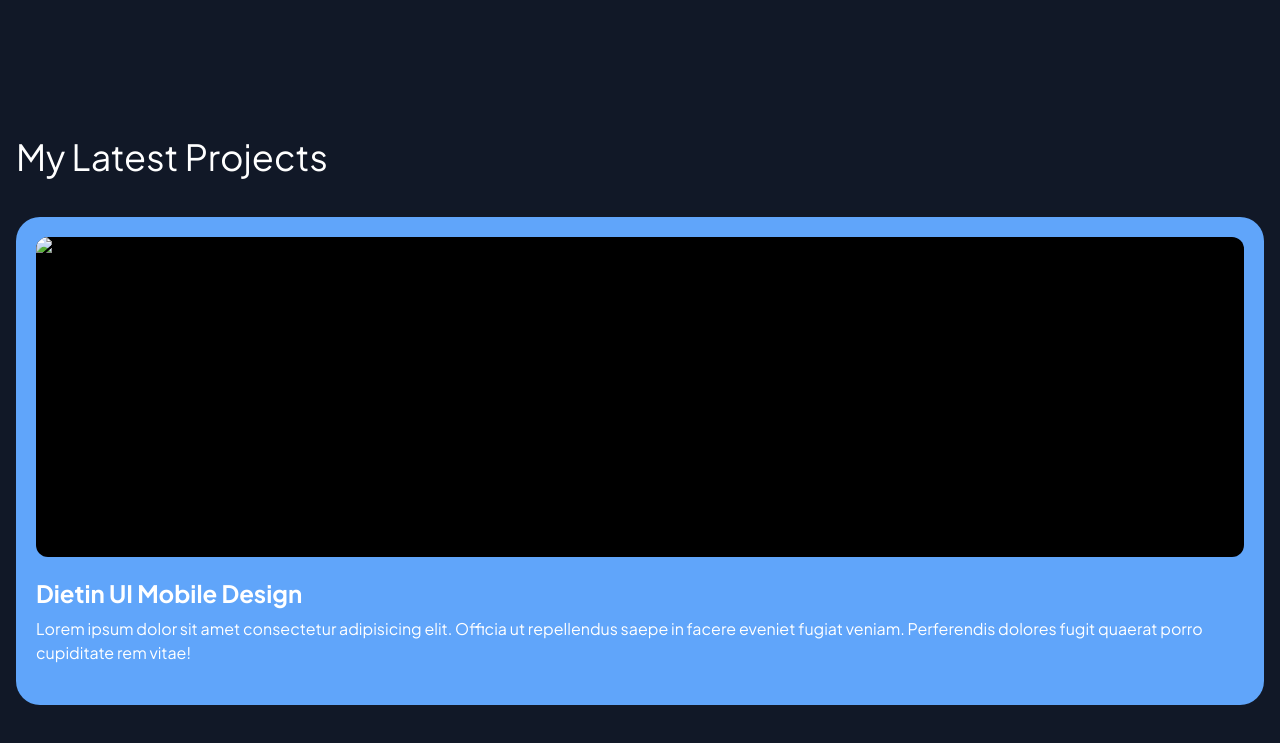
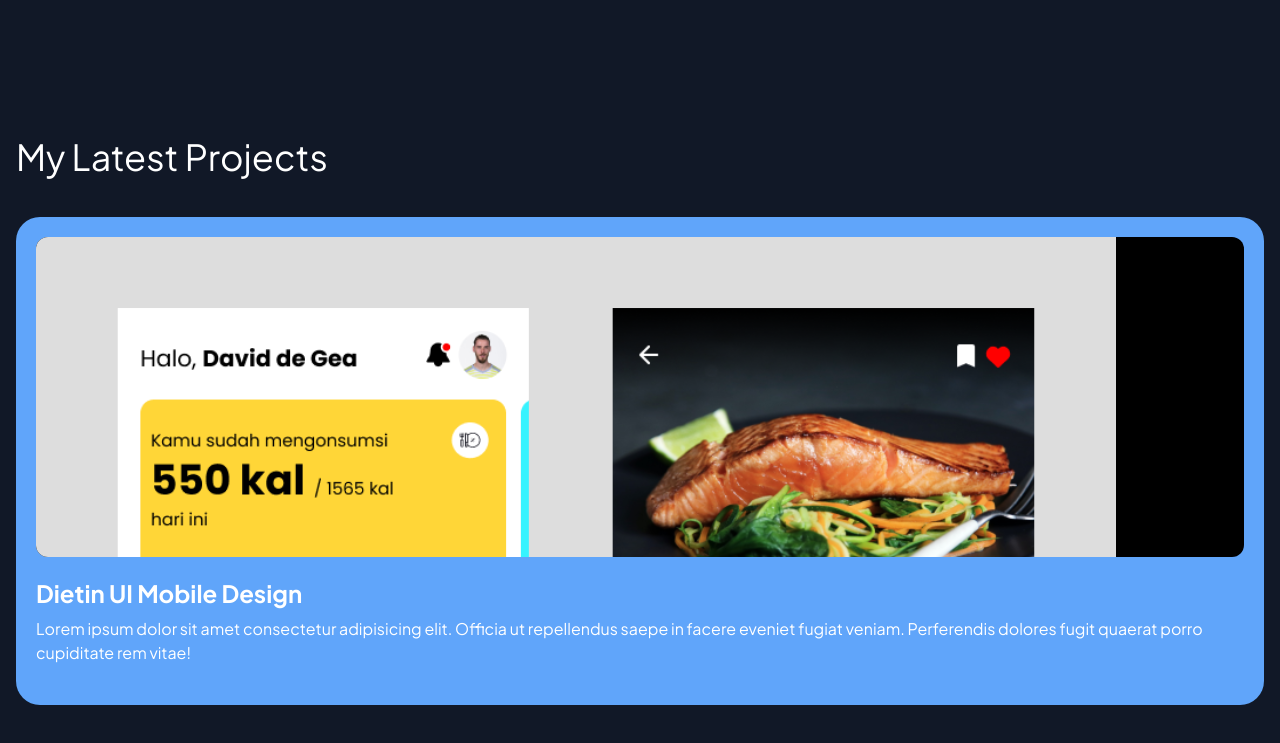
Before and after one commit to shalmanrafli30/portofolio, a website: page index.html in a window 1280 px wide. Shown: the part 1183-1926 px from the top of the page. Drawn offline with nearby package versions, Linux system fonts and the light colour scheme.

Commit message:
coba filepath

```diff
--- a/index.html
+++ b/index.html
@@ -109,7 +109,7 @@
                     <div class="relative bg-blue-400 p-5 rounded-3xl">
                         <div class="overflow-hidden h-80 w-full rounded-xl cursor-pointer bg-black">
                             <a href="#">
-                                <img src="-" alt="Dietin Mobile UI Design" class="object-cover object-top">
+                                <img src="/public/img/Dribble.png" alt="Dietin Mobile UI Design" class="object-cover object-top">
                             </a>
                         </div>
                         <div class="relative py-5">
```
